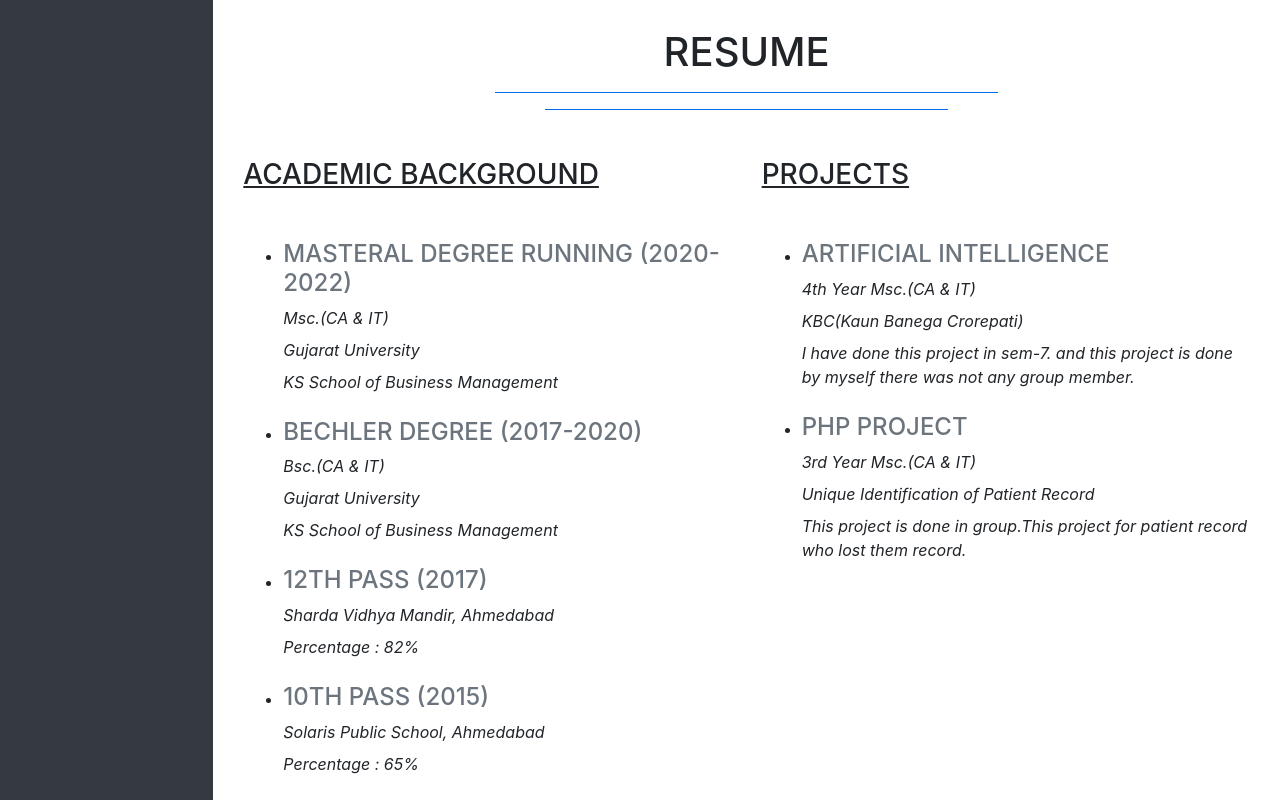
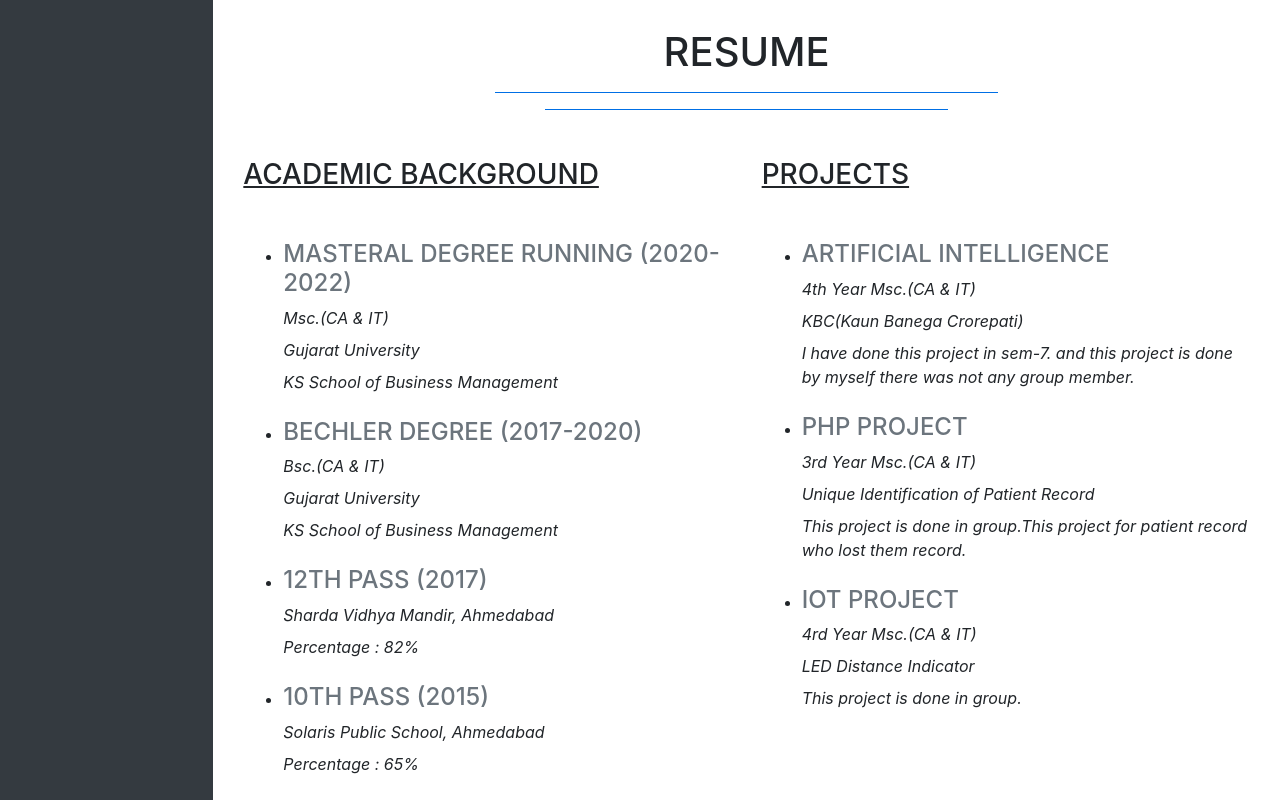
Before and after one commit to Parth-Maniar-3012/parthmaniar, a plain HTML site: page index.html in a window 1280 px wide. Shown: the part 1680-2480 px from the top of the page. Drawn offline with nearby package versions, Linux system fonts and the light colour scheme.

Commit message:
Update index.html
third commit

```diff
--- a/index.html
+++ b/index.html
@@ -266,6 +266,12 @@
 											<label class="font-italic">Unique Identification of Patient Record</label><br>
 											<label class="font-italic">This project is done in group.This project for patient record who lost them record.</label>
 										</li>
+										<li class="mb-3">
+											<h4 class="text-secondary">IOT PROJECT</h3>
+											<label class="font-italic">4rd Year Msc.(CA & IT)</label><br>
+											<label class="font-italic">LED Distance Indicator</label><br>
+											<label class="font-italic">This project is done in group.</label>
+										</li>
 									</ul>
 								</div>
 							</div>
```
